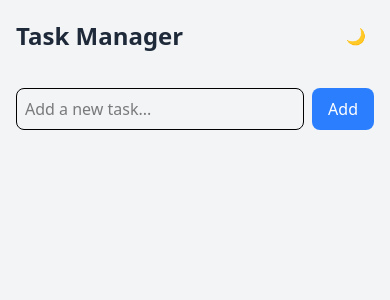
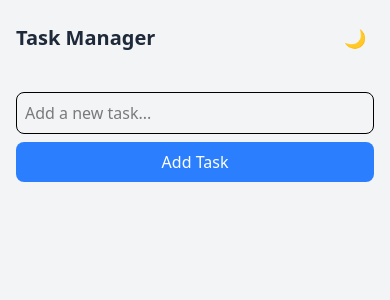
Before and after one commit to matt6gsr/oak-tyres-tech-test, a React (Vite) app: page / in a window 390 px wide. Shown: the top 300 px of the page. Built offline with nearby package versions, Linux system fonts and the light colour scheme.

Commit message:
added mobile screen break points

```diff
--- a/src/App.tsx
+++ b/src/App.tsx
@@ -44,39 +44,43 @@ const App: React.FC = () => {
 
   return (
     <div className={`${isDarkMode ? "dark" : ""}`}>
-      <div className="min-h-screen bg-gray-100 dark:bg-gray-900 transition-colors duration-300">
-        <header className="p-4 flex justify-between items-center">
-          <h1 className="text-2xl font-bold text-gray-800 dark:text-white">
+      <div className="min-h-screen bg-gray-100 dark:bg-gray-900 transition-colors duration-300 flex flex-col">
+        <header className="p-4 flex justify-between items-center shrink-0">
+          <h1 className="text-xl sm:text-2xl font-bold text-gray-800 dark:text-white">
             Task Manager
           </h1>
           <button
             onClick={() => setIsDarkMode(!isDarkMode)}
-            className="p-2 rounded-full hover:bg-gray-200 dark:hover:bg-gray-700"
+            className="p-2 rounded-full hover:bg-gray-200 dark:hover:bg-gray-700 text-lg"
             aria-label="Toggle dark mode"
           >
             {isDarkMode ? "☀️" : "🌙"}
           </button>
         </header>
 
-        <form onSubmit={addTask} className="p-4 max-w-2xl mx-auto">
-          <div className="flex gap-2">
+        <form
+          onSubmit={addTask}
+          className="p-4 w-full max-w-2xl mx-auto shrink-0"
+        >
+          <div className="flex flex-col sm:flex-row gap-2">
             <input
               type="text"
               value={newTask}
               onChange={(e) => setNewTask(e.target.value)}
               placeholder="Add a new task..."
-              className="flex-1 p-2 rounded-lg border dark:border-gray-700 dark:bg-gray-800 dark:text-white focus:outline-none focus:ring-2 focus:ring-blue-500"
+              className="w-full p-2 rounded-lg border dark:border-gray-700 dark:bg-gray-800 dark:text-white focus:outline-none focus:ring-2 focus:ring-blue-500"
             />
             <button
               type="submit"
-              className="px-4 py-2 bg-blue-500 text-white rounded-lg hover:bg-blue-600 transition-colors"
+              className="w-full sm:w-auto px-4 py-2 bg-blue-500 text-white rounded-lg hover:bg-blue-600 transition-colors whitespace-nowrap"
             >
-              Add
+              Add Task
             </button>
           </div>
         </form>
 
-        <main className="p-4 max-w-2xl mx-auto grid gap-4">
+        <main className="p-4 w-full max-w-2xl mx-auto flex-1 overflow-y-auto">
+          <div className="grid gap-4">
             {tasks.map((task) => (
               <TaskCard
                 key={task.id}
@@ -85,6 +89,7 @@ const App: React.FC = () => {
                 onDelete={deleteTask}
               />
             ))}
+          </div>
         </main>
       </div>
     </div>
--- a/src/components/TaskCard.tsx
+++ b/src/components/TaskCard.tsx
@@ -15,36 +15,33 @@ const TaskCard: React.FC<TaskCardProps> = ({
 
   return (
     <div
-      className={`p-4 bg-white dark:bg-gray-800 rounded-lg shadow-md transform transition-all duration-300 ${
+      className={`p-3 sm:p-4 bg-white dark:bg-gray-800 rounded-lg shadow-md transform transition-all duration-300 ${
         isExiting ? "scale-95 opacity-0" : "scale-100 opacity-100"
       }`}
       role="article"
       aria-label={`Task: ${task.title}`}
     >
-      <div className="flex items-center justify-between">
-        <h3 className="text-lg font-medium text-gray-800 dark:text-white">
+      <div className="flex flex-col sm:flex-row sm:items-center justify-between gap-2">
+        <h3 className="text-base sm:text-lg font-medium text-gray-800 dark:text-white break-words">
           {task.title}
         </h3>
-        <button
-          onClick={handleDelete}
-          className="text-red-500 hover:text-red-600"
-          aria-label="Delete task"
-        >
-          🗑️
-        </button>
-      </div>
-
+        <div className="flex items-center gap-2">
           <select
             value={task.status}
             onChange={(e) =>
               onUpdateStatus(task.id, e.target.value as Task["status"])
             }
-        className="mt-2 p-1 rounded border dark:border-gray-700 dark:bg-gray-700 dark:text-white focus:outline-none focus:ring-2 focus:ring-blue-500"
+            className="w-full sm:w-auto text-sm p-1 rounded border dark:border-gray-700 dark:bg-gray-700 dark:text-white focus:outline-none focus:ring-2 focus:ring-blue-500"
           >
             <option value="Pending">Pending</option>
             <option value="In Progress">In Progress</option>
             <option value="Completed">Completed</option>
           </select>
+          <button onClick={handleDelete} aria-label="Delete task">
+            🗑️
+          </button>
+        </div>
+      </div>
     </div>
   );
 };
```
Lines whose indentation alone changed are shown as unchanged.
